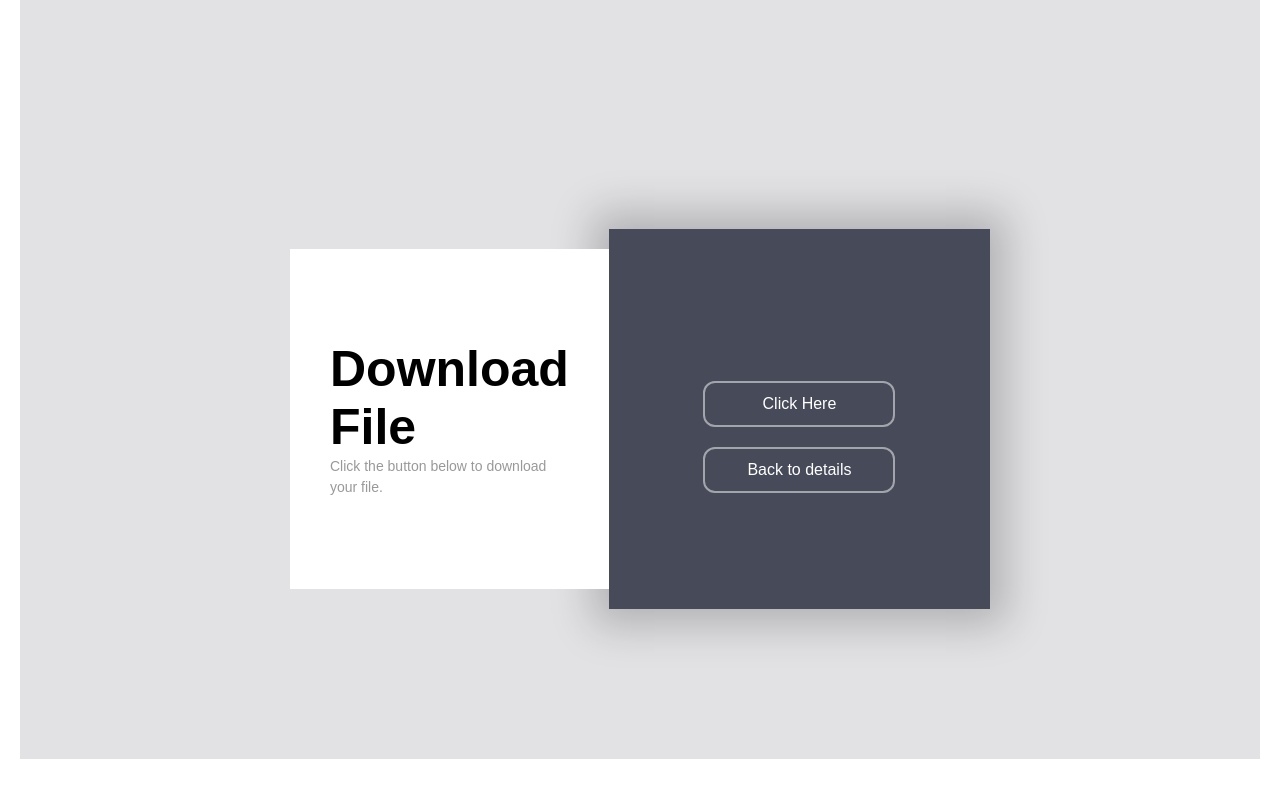
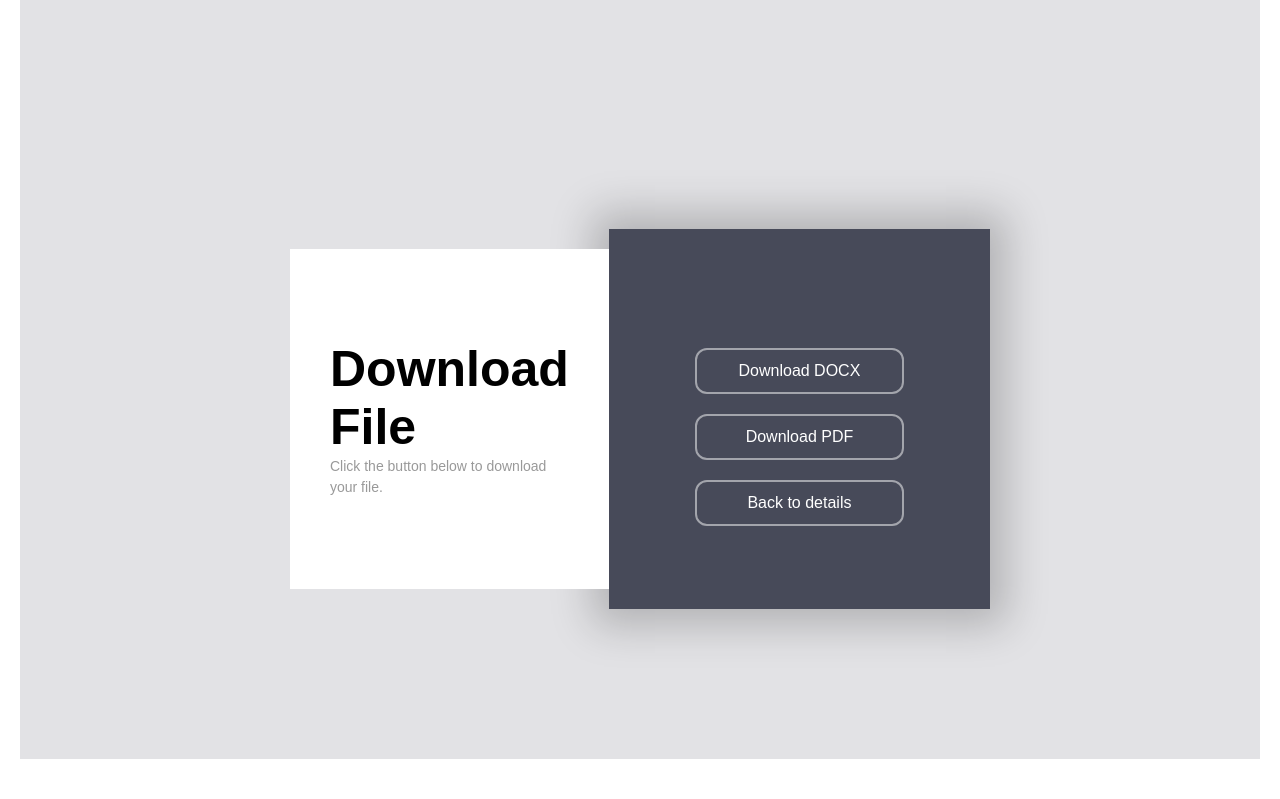
Before and after one commit to Roobika-M/self_appraisal, a Flask app: page /download_path in a window 1280 px wide. Shown: the part 41-840 px from the top of the page. Run offline with Flask 3, Linux system fonts and the light colour scheme; some libraries are stand-ins or nearby versions; some web fonts are replaced.

Commit message:
finally downloaded as pdf

```diff
--- a/app.py
+++ b/app.py
@@ -5,7 +5,12 @@ import logging
 import os
 import pandas as pd
 from docx import Document
+from docx2pdf import convert
+from reportlab.lib.pagesizes import letter
+from reportlab.pdfgen import canvas
 from docx.shared import Pt
+import pythoncom
+import win32com.client
 from docx.enum.text import WD_PARAGRAPH_ALIGNMENT
 
 app = Flask(__name__)
@@ -148,17 +153,46 @@ def data():
 '''logging.basicConfig()
 logging.getLogger('sqlalchemy.engine').setLevel(logging.INFO)'''
 
+@app.route('/download/<file_type>', methods=['GET'])
+def download(file_type):
+    upload_folder = os.getcwd()  # Get current working directory
+    docx_filename = os.path.join(upload_folder, "filled_template.docx")
+    pdf_filename = os.path.join(upload_folder, "filled_template.pdf")
 
+    if file_type == "docx":
+        if not os.path.exists(docx_filename):
+            return "File not found", 404
+        return send_file(docx_filename, as_attachment=True)
 
-@app.route('/download', methods=['GET'])
-def download():
-    filename = os.path.join(os.getcwd(), "filled_template.docx")
-    return send_file(filename, as_attachment=True)
+    elif file_type == "pdf":
+        convert_docx_to_pdf(docx_filename, pdf_filename)
+        if not os.path.exists(pdf_filename):
+            return "PDF conversion failed", 500
+        return send_file(pdf_filename, as_attachment=True)
+
+    return "Invalid file type", 400
 
 @app.route('/download_path')
 def download_path():
     return render_template("download.html")
 
+
+def convert_docx_to_pdf(docx_path, pdf_path):
+    pythoncom.CoInitialize()  # Fixes COM error
+    word = win32com.client.Dispatch("Word.Application")
+    word.Visible = False  # Run in background
+
+    try:
+        docx_path = os.path.abspath(docx_path)  # Ensure absolute path
+        pdf_path = os.path.abspath(pdf_path)  # Ensure absolute path
+        doc = word.Documents.Open(docx_path)
+        doc.SaveAs(pdf_path, FileFormat=17)  # Convert DOCX to PDF
+        doc.Close()
+    except Exception as e:
+        print(f"❌ Error: {e}")
+    finally:
+        word.Quit()  # Close Word
+        pythoncom.CoUninitialize()  # Clean up COM
 
 #################################### Load the Excel file
 # Load the Word document
--- a/templates/download.html
+++ b/templates/download.html
@@ -119,11 +159,39 @@
             </div>
             <div class="right">
                 <div class="button-wrap">
-                    <a class="download-btn" href="{{ url_for('download') }}">Click Here</a>
+                    <a class="download-btn" onclick="downloadFile('docx')">Download DOCX</a>
+                    <a class="download-btn" onclick="downloadFile('pdf')">Download PDF</a>
                     <a class="download-btn" href="{{ url_for('upload') }}">Back to details</a>
                 </div>
             </div>
         </div>
     </div>
+    <script src="https://cdnjs.cloudflare.com/ajax/libs/mammoth/1.4.2/mammoth.browser.min.js"></script>
+    <script>
+        function previewWordFile() {
+            document.getElementById("filePreview").style.display = "block"; // Show preview area
+            fetch("/download/preview")
+                .then(response => {
+                    if (!response.ok) {
+                        throw new Error("Preview file not found.");
+                    }
+                    return response.arrayBuffer();
+                })
+                .then(data => {
+                    mammoth.convertToHtml({ arrayBuffer: data })
+                        .then(result => {
+                            document.getElementById("filePreview").innerHTML = result.value || "<p>Unable to preview file.</p>";
+                        })
+                        .catch(error => console.error("Error converting DOCX:", error));
+                })
+                .catch(error => {
+                    document.getElementById("filePreview").innerHTML = "<p>File preview not available.</p>";
+                    console.error(error);
+                });
+        }
+        function downloadFile(type) {
+            window.location.href = `/download/${type}`;
+        }
+    </script>
 </body>
 </html>
```
Also changed, not shown: other parts of templates/download.html (+40 -0 lines), 2 other files.
